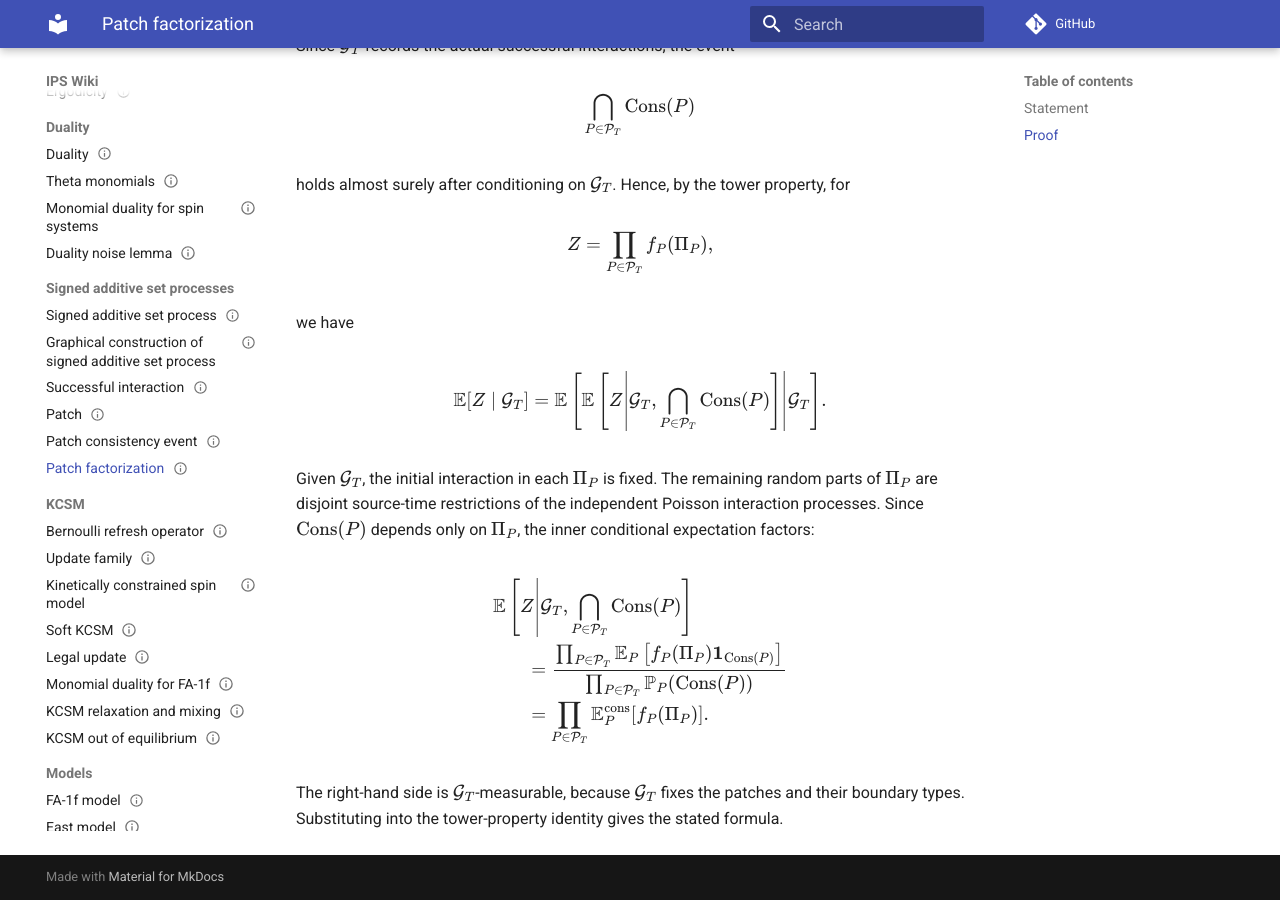
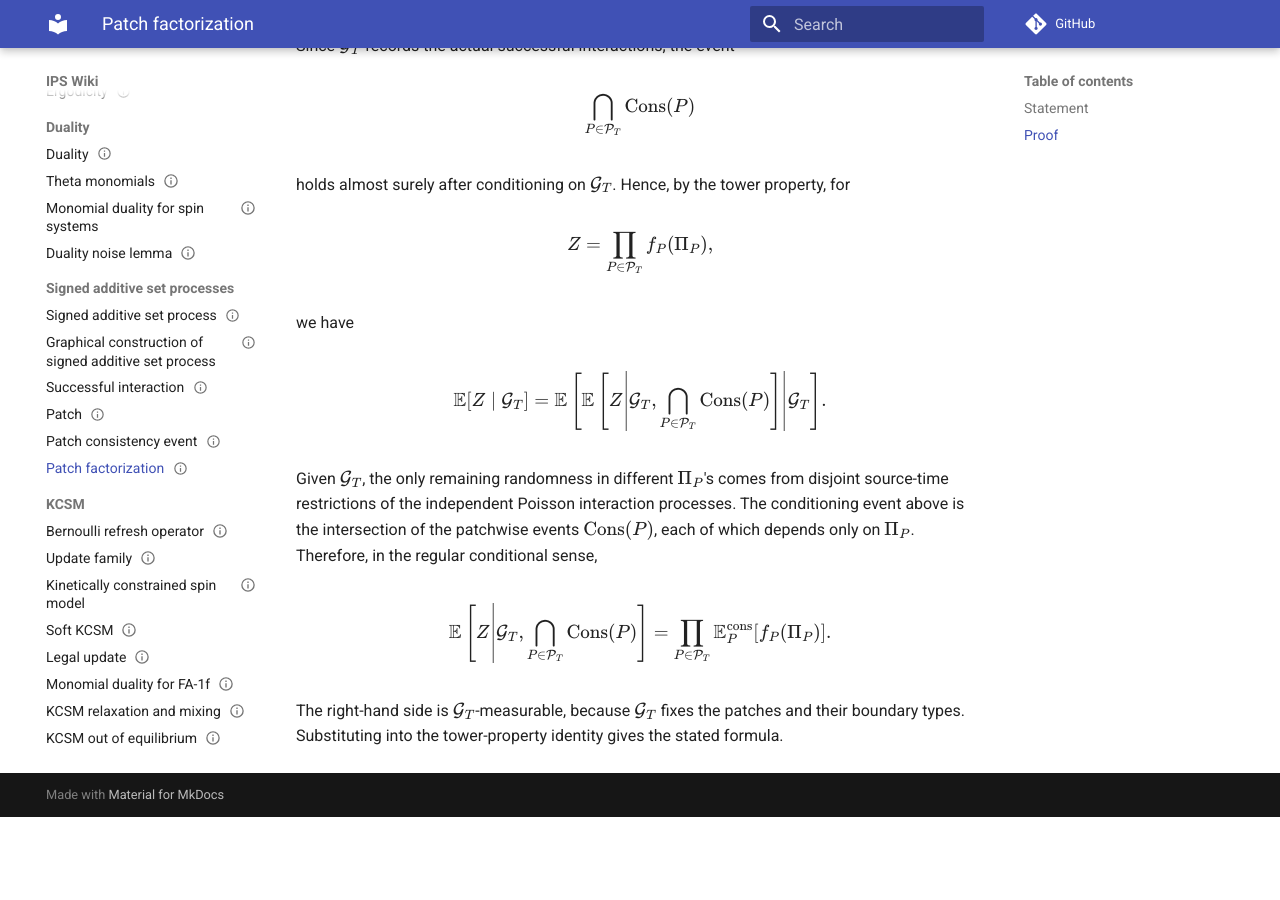
Before and after one commit to maciejgluchowski86-beep/ips-wiki, an MkDocs documentation site: the page built from docs/entries/patch-factorization.md, in a window 1280 px wide and 900 px high, scrolled down 1191 px. Built offline with MkDocs 1.6.1 and Material for MkDocs 9.7.7, drawn with Linux system fonts in a browser that asks for light colours; comment, search, counter and statistics services are not loaded; after the commit the page ends 2008 px from its top, so only the background shows below that.

Commit message:
Use regular conditional patch factorization

```diff
--- a/docs/entries/patch-factorization.md
+++ b/docs/entries/patch-factorization.md
@@ -80,25 +80,13 @@ $$
 \right].
 $$
 
-Given \(\cG_T\), the initial interaction in each \(\Pi_P\) is fixed. The remaining random parts of \(\Pi_P\) are disjoint source-time restrictions of the independent Poisson interaction processes. Since \(\operatorname{Cons}(P)\) depends only on \(\Pi_P\), the inner conditional expectation factors:
+Given \(\cG_T\), the only remaining randomness in different \(\Pi_P\)'s comes from disjoint source-time restrictions of the independent Poisson interaction processes. The conditioning event above is the intersection of the patchwise events \(\operatorname{Cons}(P)\), each of which depends only on \(\Pi_P\). Therefore, in the regular conditional sense,
 
 $$
-\begin{aligned}
-&\mathbb E\left[Z\middle|\cG_T,\bigcap_{P\in\mathcal P_T}\operatorname{Cons}(P)\right]
-\\
-&\qquad=
-\frac{
-\prod_{P\in\mathcal P_T}
-\mathbb E_P\left[f_P(\Pi_P)\mathbf 1_{\operatorname{Cons}(P)}\right]
-}{
-\prod_{P\in\mathcal P_T}
-\mathbb P_P(\operatorname{Cons}(P))
-}
-\\
-&\qquad=
+\mathbb E\left[Z\middle|\cG_T,\bigcap_{P\in\mathcal P_T}\operatorname{Cons}(P)\right]
+=
 \prod_{P\in\mathcal P_T}
 \mathbb E_P^{\operatorname{cons}}[f_P(\Pi_P)].
-\end{aligned}
 $$
 
 The right-hand side is \(\cG_T\)-measurable, because \(\cG_T\) fixes the patches and their boundary types. Substituting into the tower-property identity gives the stated formula.
```
